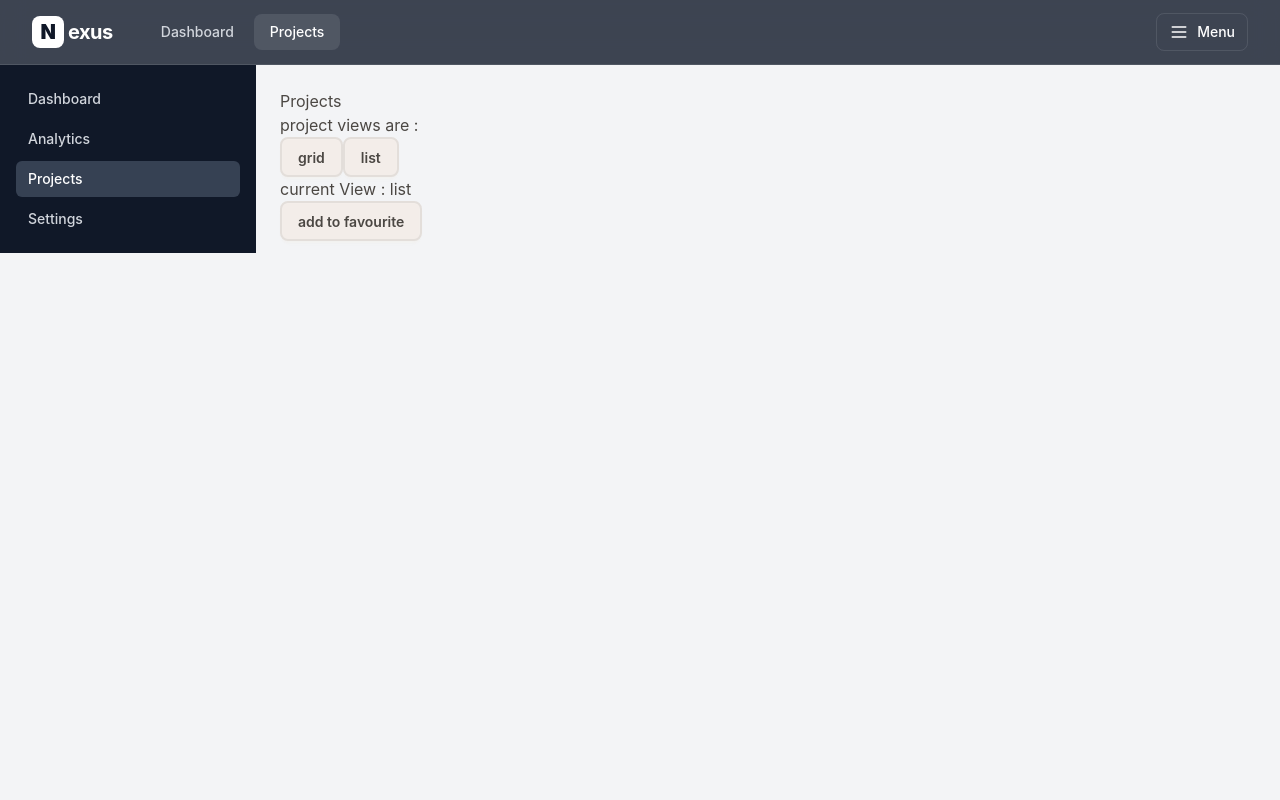
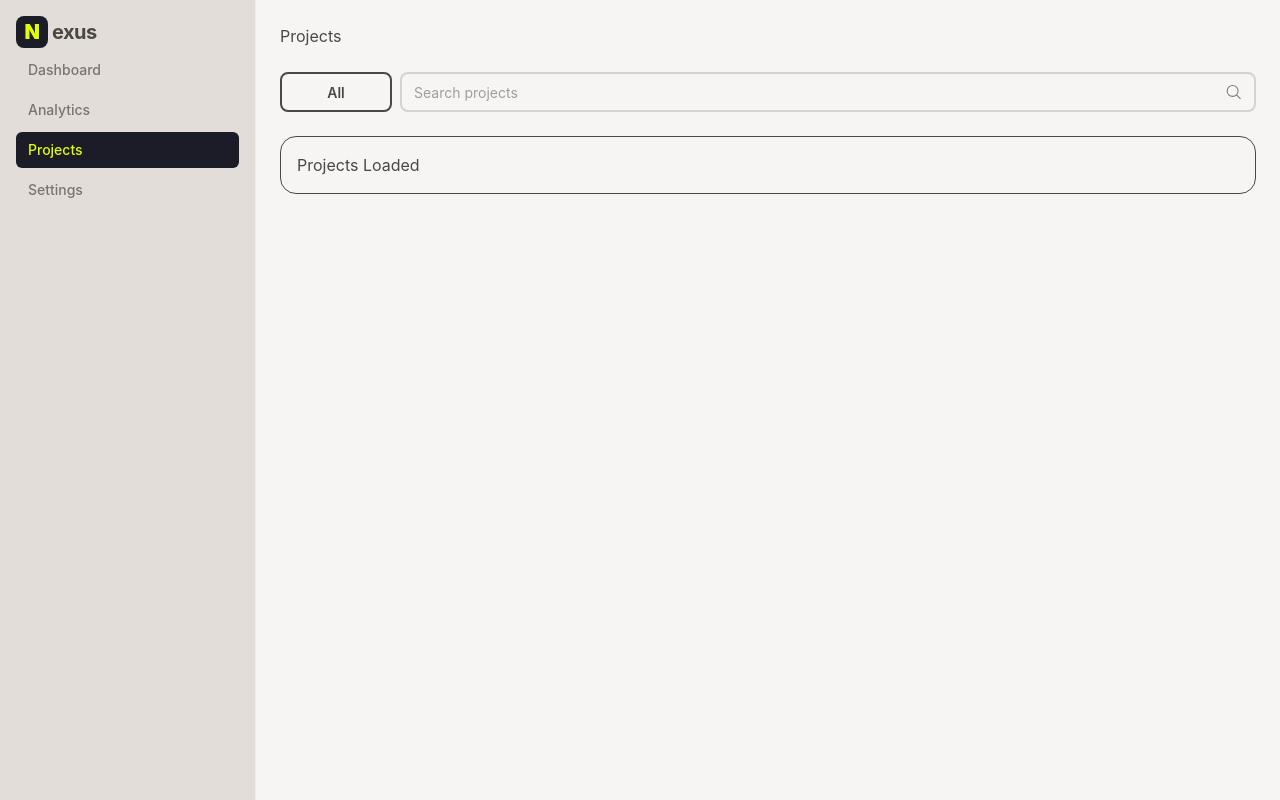
Before and after one commit to mohamedosama2004/Nexus, a Next.js app: page /projects in a window 1280 px wide. Built offline with nearby package versions, Linux system fonts and the light colour scheme.

Commit message:
feat : add projects loading and suspense streaming

```diff
--- a/app/(application)/_components/Logo.tsx
+++ b/app/(application)/_components/Logo.tsx
@@ -4,9 +4,9 @@ export default function Logo() {
   return (
     <Link
       href="/dashboard"
-      className="flex items-center gap-1 text-xl font-bold tracking-tight text-white transition-opacity hover:opacity-80"
+      className="flex items-center gap-1 text-xl font-bold tracking-tight text-base-content transition-opacity hover:opacity-80"
     >
-      <div className="flex h-8 w-8 items-center justify-center rounded-lg bg-white font-black text-gray-900">
+      <div className="flex h-8 w-8 items-center justify-center rounded-lg bg-primary font-black text-primary-content">
         N
       </div>
       exus
--- a/app/(application)/_components/SideNavbar.tsx
+++ b/app/(application)/_components/SideNavbar.tsx
@@ -3,6 +3,7 @@
 import Link from "next/link";
 import { usePathname } from "next/navigation";
 import { useState } from "react";
+import Logo from "./Logo";
 
 const links = [
   { label: "Dashboard", href: "/dashboard" },
@@ -19,7 +20,7 @@ export default function SideNavbar() {
     <>
       <button
         onClick={() => setIsOpen(!isOpen)}
-        className="fixed top-4 left-4 z-50 rounded-md bg-gray-800 p-2 text-white lg:hidden"
+        className="fixed top-4 left-4 z-50 rounded-md bg-primary p-2 text-primary-content lg:hidden"
       >
         <svg
           xmlns="http://www.w3.org/2000/svg"
@@ -45,11 +46,12 @@ export default function SideNavbar() {
       )}
 
       <aside
-        className={`fixed top-0 left-0 z-40 h-full w-64 bg-gray-900 text-white transition-transform duration-300 lg:static lg:translate-x-0 ${
+        className={`fixed top-0 left-0 z-40 min-h-full w-64 border-r border-base-200 bg-base-300 text-base-content transition-transform duration-300 lg:static lg:translate-x-0 ${
           isOpen ? "translate-x-0" : "-translate-x-full"
         }`}
       >
         <nav className="flex flex-col gap-1 p-4 ">
+         <Logo/>
           {links.map((link) => (
             <Link
               key={link.href}
@@ -57,8 +59,8 @@ export default function SideNavbar() {
               onClick={() => setIsOpen(false)}
               className={`rounded-md px-3 py-2 text-sm font-medium transition-colors ${
                 pathname === link.href
-                  ? "bg-gray-700 text-white"
-                  : "text-gray-300 hover:bg-gray-800 hover:text-white"
+                  ? "bg-primary text-primary-content"
+                  : "text-base-content/70 hover:bg-base-200 hover:text-base-content"
               }`}
             >
               {link.label}
--- /dev/null
+++ b/app/(application)/_components/projectsList.tsx
@@ -0,0 +1,9 @@
+export default async function ProjectsList() {
+  await new Promise((resolve) => setTimeout(resolve, 3000));
+
+  return (
+    <div className="rounded-box border p-4">
+      Projects Loaded
+    </div>
+  );
+}
--- /dev/null
+++ b/app/(application)/_components/searchFilters.tsx
@@ -0,0 +1,59 @@
+"use client";
+import { MagnifyingGlassIcon } from "@heroicons/react/24/outline";
+import { useRouter, useSearchParams } from "next/navigation";
+
+const SearchFilters = () => {
+  type Status = "all" | "active" | "completed";
+  const searchParams = useSearchParams();
+  const router = useRouter();
+
+  const currentStatus = (searchParams.get("status") as Status) || "all";
+
+  const handleSearch = (term: string) => {
+    const params = new URLSearchParams(searchParams);
+    if (term) {
+      params.set("search", term);
+    } else {
+      params.delete("search");
+    }
+    router.replace(`?${params.toString()}`);
+  };
+
+  const handleStatus = (newStatus: Status) => {
+    const params = new URLSearchParams(searchParams);
+    params.set("status", newStatus);
+    router.push(`?${params.toString()}`);
+  };
+
+  return (
+    <div className="flex flex-1 shrink-0 gap-2">
+      <div className="dropdown dropdown-bottom">
+        <div tabIndex={0} role="button" className="btn btn-outline capitalize min-w-28">
+          {currentStatus}
+        </div>
+        <ul tabIndex={0} className="dropdown-content menu bg-base-100 rounded-box z-1 w-40 p-2 shadow-sm">
+          <li>
+            <button onClick={() => handleStatus("all")}>All</button>
+          </li>
+          <li>
+            <button onClick={() => handleStatus("active")}>Active</button>
+          </li>
+          <li>
+            <button onClick={() => handleStatus("completed")}>Completed</button>
+          </li>
+        </ul>
+      </div>
+
+      <label className="input input-bordered flex items-center gap-2 flex-1">
+        <input
+          className="grow"
+          placeholder="Search projects"
+          onChange={(e) => handleSearch(e.target.value)}
+          defaultValue={searchParams.get("search")?.toString()}
+        />
+        <MagnifyingGlassIcon className="h-[18px] w-[18px] opacity-70" />
+      </label>
+    </div>
+  );
+};
+export default SearchFilters;
--- /dev/null
+++ b/app/(application)/_components/skeletons/projectCardSkeleton.tsx
@@ -0,0 +1,37 @@
+export default function ProjectCardSkeleton() {
+  return (
+    <div className="card border border-base-200 bg-base-100 shadow-sm">
+      <div className="card-body gap-4">
+        <div className="skeleton h-40 w-full rounded-box" />
+
+        <div className="space-y-2">
+          <div className="skeleton h-5 w-3/4 rounded-lg" />
+          <div className="skeleton h-4 w-1/2 rounded-lg" />
+        </div>
+
+        <div className="flex gap-2">
+          <div className="skeleton h-5 w-16 rounded-full" />
+          <div className="skeleton h-5 w-20 rounded-full" />
+        </div>
+
+        <div className="space-y-1">
+          <div className="skeleton h-4 w-full rounded-lg" />
+          <div className="skeleton h-4 w-5/6 rounded-lg" />
+        </div>
+
+        <div className="flex items-center gap-3">
+          <div className="skeleton size-8 shrink-0 rounded-full" />
+          <div className="space-y-1.5">
+            <div className="skeleton h-3 w-24 rounded-lg" />
+            <div className="skeleton h-3 w-16 rounded-lg" />
+          </div>
+        </div>
+
+        <div className="flex gap-2">
+          <div className="skeleton h-10 flex-1 rounded-lg" />
+          <div className="skeleton h-10 w-24 rounded-lg" />
+        </div>
+      </div>
+    </div>
+  );
+}
--- a/app/(application)/layout.tsx
+++ b/app/(application)/layout.tsx
@@ -1,4 +1,4 @@
-import Navbar from "@/app/(application)/_components/Navbar";
+
 import SideNavbar from "@/app/(application)/_components/SideNavbar";
 
 export default function DashboardLayout({
@@ -7,12 +7,10 @@ export default function DashboardLayout({
   children: React.ReactNode;
 }>) {
   return (
-    <div className="flex min-h-screen flex-col bg-gray-100">
-      <Navbar />
-      <div className="flex flex-1">
+      <div className=" min-h-screen flex flex-1">
         <SideNavbar />
         <main className="flex-1 p-6 ">{children}</main>
       </div>
-    </div>
+
   );
 }
--- /dev/null
+++ b/app/(application)/projects/loading.tsx
@@ -0,0 +1,24 @@
+import ProjectCardSkeleton from "../_components/skeletons/projectCardSkeleton";
+
+export default function ProjectsLoadingSkeleton() {
+  const CARD_COUNT = 6;
+  return (
+    <div className="space-y-6 p-6">
+      <div className="space-y-3">
+        <div className="skeleton h-8 w-40 rounded-lg" />
+        <div className="skeleton h-4 w-72 rounded-full" />
+      </div>
+
+      <div className="flex gap-3">
+        <div className="skeleton h-12 flex-1 rounded-box" />
+        <div className="skeleton h-12 w-32 rounded-box" />
+      </div>
+
+      <div className="grid gap-4 sm:grid-cols-2 xl:grid-cols-3">
+        {Array.from({ length: CARD_COUNT }).map((_, index) => (
+          <ProjectCardSkeleton key={index} />
+        ))}
+      </div>
+    </div>
+  );
+}
--- a/app/(application)/projects/page.tsx
+++ b/app/(application)/projects/page.tsx
@@ -1,18 +1,18 @@
 import { Suspense } from "react";
-import ProjectsView from "../_components/ProjectsFilter";
-import FavoriteButton from "../_components/FavoriteButton";
-// import ProjectsViewToggle from "../_components/ProjectsViewToggle";
+import ProjectsList from "../_components/projectsList";
+import SearchFilters from "../_components/searchFilters";
+import ProjectsLoadingSkeleton from "./loading";
 
-export default function ProjectsPage() {
+
+export default  function ProjectsPage() {
+
   return (
-    <div>
-      <h2>Projects</h2>
-      <p>project views are : </p>
-      <Suspense fallback={<p>Loading filters...</p>}>
-        <ProjectsView />
+    <div className="space-y-6">
+      <h1>Projects</h1>
+      <SearchFilters/>
+      <Suspense fallback={<ProjectsLoadingSkeleton/>}>
+      <ProjectsList/>
       </Suspense>
-      {/* <ProjectsViewToggle/> */}
-      <FavoriteButton/>
     </div>
   );
 }
--- a/package.json
+++ b/package.json
@@ -9,6 +9,7 @@
     "lint": "eslint"
   },
   "dependencies": {
+    "@heroicons/react": "^2.2.0",
     "axios": "^1.18.1",
     "next": "16.2.11",
     "react": "19.2.4",
```
Also changed, not shown: 1 other file (tests, documents, lock files or other folders).
